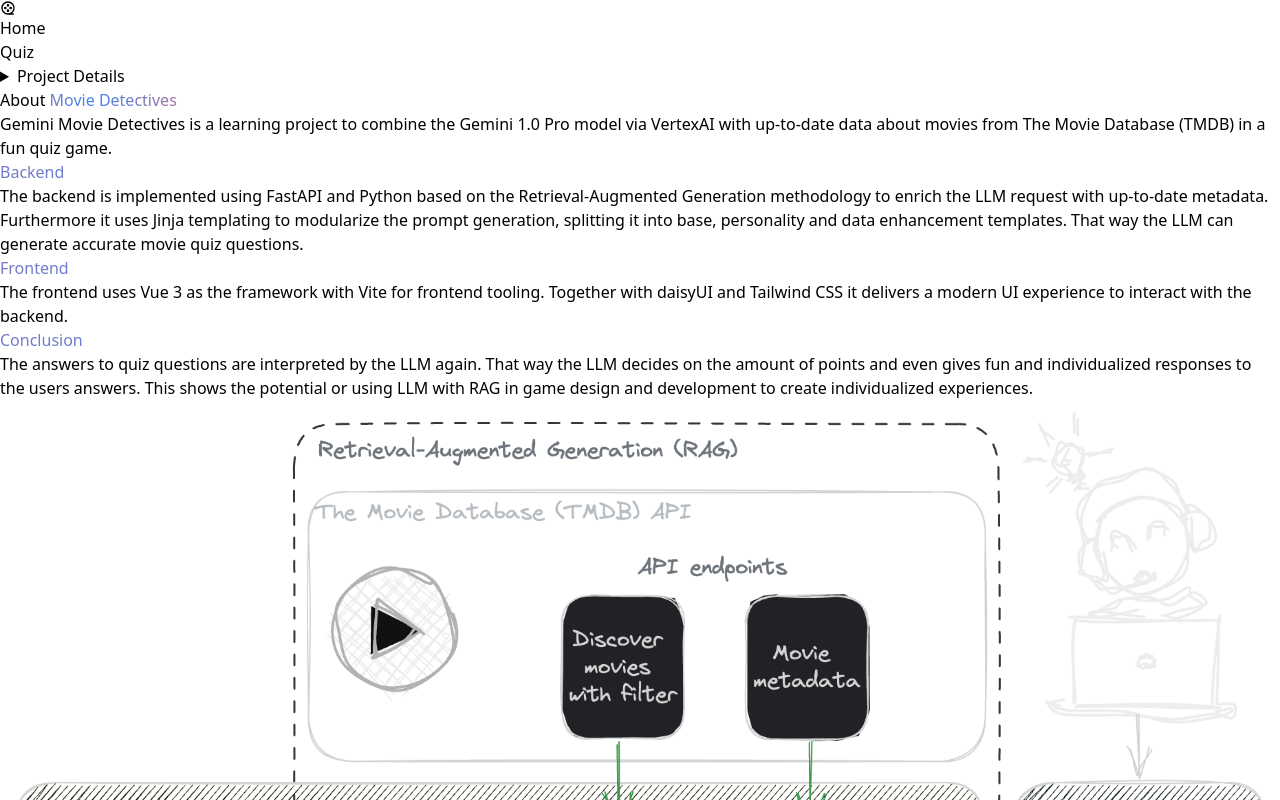
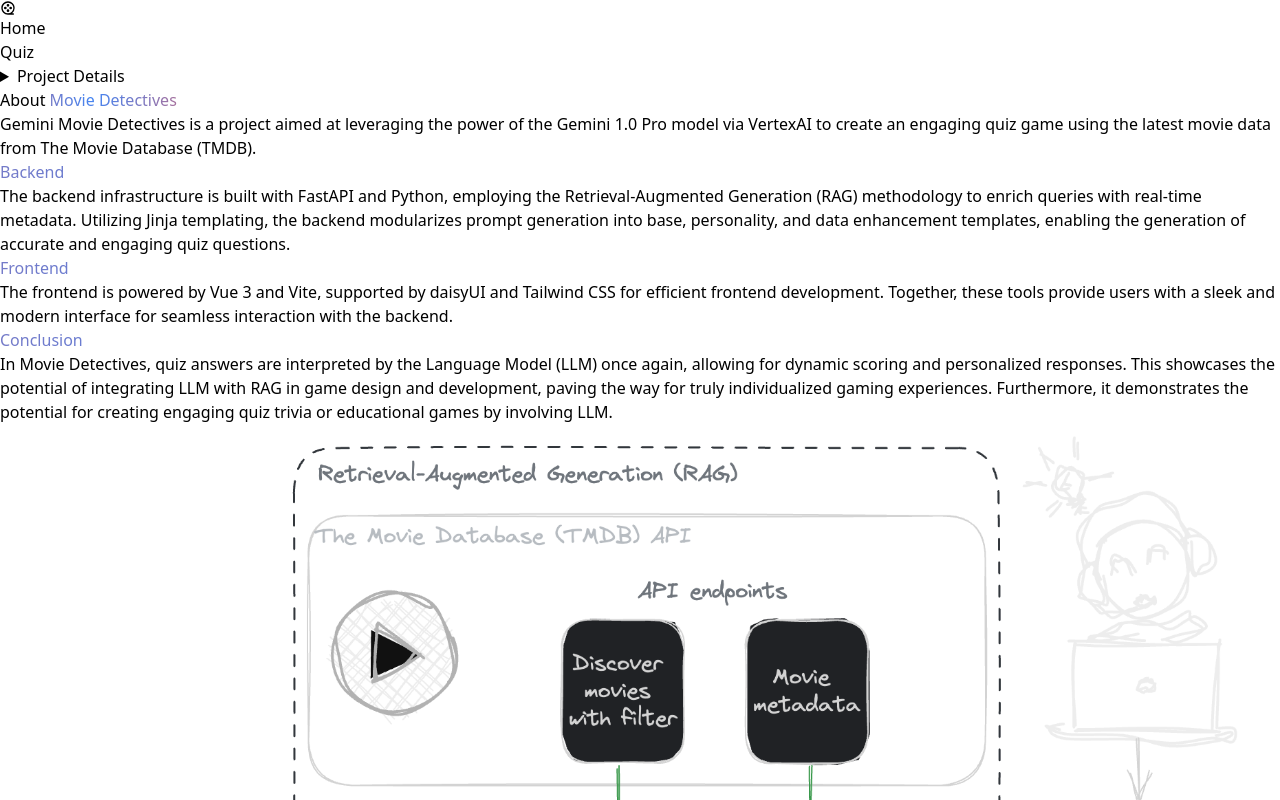
Before and after one commit to vojay-dev/gemini-movie-detectives-ui, a Vue app: page /about in a window 1280 px wide. Shown: the top 800 px of the page. Built offline with nearby package versions, Linux system fonts and the light colour scheme.

Commit message:
Update About description

```diff
--- a/src/components/About.vue
+++ b/src/components/About.vue
@@ -4,26 +4,28 @@
       <div class="max-w-screen-md">
         <h1 class="mb-5 text-5xl font-bold">About <span class="gemini">Movie Detectives</span></h1>
         <p class="mb-2 text-justify">
-          Gemini Movie Detectives is a learning project to combine the Gemini 1.0 Pro model via VertexAI with up-to-date
-          data about movies from The Movie Database (TMDB) in a fun quiz game.
+          Gemini Movie Detectives is a project aimed at leveraging the power of the Gemini 1.0 Pro model via VertexAI to
+          create an engaging quiz game using the latest movie data from The Movie Database (TMDB).
         </p>
         <h2 class="text-2xl gemini">Backend</h2>
         <p class="mb-2 text-justify">
-          The backend is implemented using FastAPI and Python based on the Retrieval-Augmented Generation methodology to
-          enrich the LLM request with up-to-date metadata. Furthermore it uses Jinja templating to modularize the prompt
-          generation, splitting it into base, personality and data enhancement templates. That way the LLM can generate
-          accurate movie quiz questions.
+          The backend infrastructure is built with FastAPI and Python, employing the Retrieval-Augmented Generation (RAG)
+          methodology to enrich queries with real-time metadata. Utilizing Jinja templating, the backend modularizes
+          prompt generation into base, personality, and data enhancement templates, enabling the generation of accurate
+          and engaging quiz questions.
         </p>
         <h2 class="text-2xl gemini">Frontend</h2>
         <p class="mb-2 text-justify">
-          The frontend uses Vue 3 as the framework with Vite for frontend tooling. Together with daisyUI and Tailwind
-          CSS it delivers a modern UI experience to interact with the backend.
+          The frontend is powered by Vue 3 and Vite, supported by daisyUI and Tailwind CSS for efficient frontend
+          development. Together, these tools provide users with a sleek and modern interface for seamless interaction
+          with the backend.
         </p>
         <h2 class="text-2xl gemini">Conclusion</h2>
         <p class="mb-2 text-justify">
-          The answers to quiz questions are interpreted by the LLM again. That way the LLM decides on the amount of
-          points and even gives fun and individualized responses to the users answers. This shows the potential or using
-          LLM with RAG in game design and development to create individualized experiences.
+          In Movie Detectives, quiz answers are interpreted by the Language Model (LLM) once again, allowing for dynamic
+          scoring and personalized responses. This showcases the potential of integrating LLM with RAG in game design and
+          development, paving the way for truly individualized gaming experiences. Furthermore, it demonstrates the
+          potential for creating engaging quiz trivia or educational games by involving LLM.
         </p>
       </div>
     </div>
```
